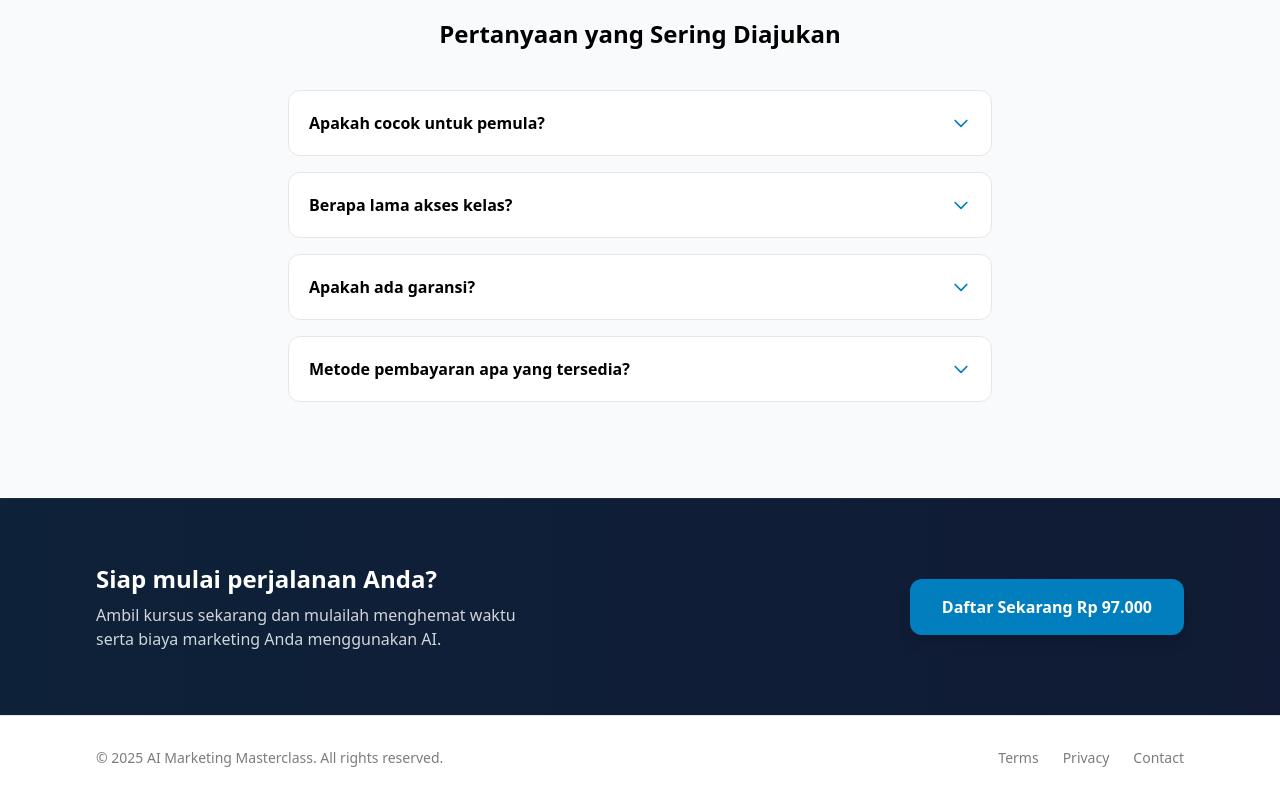
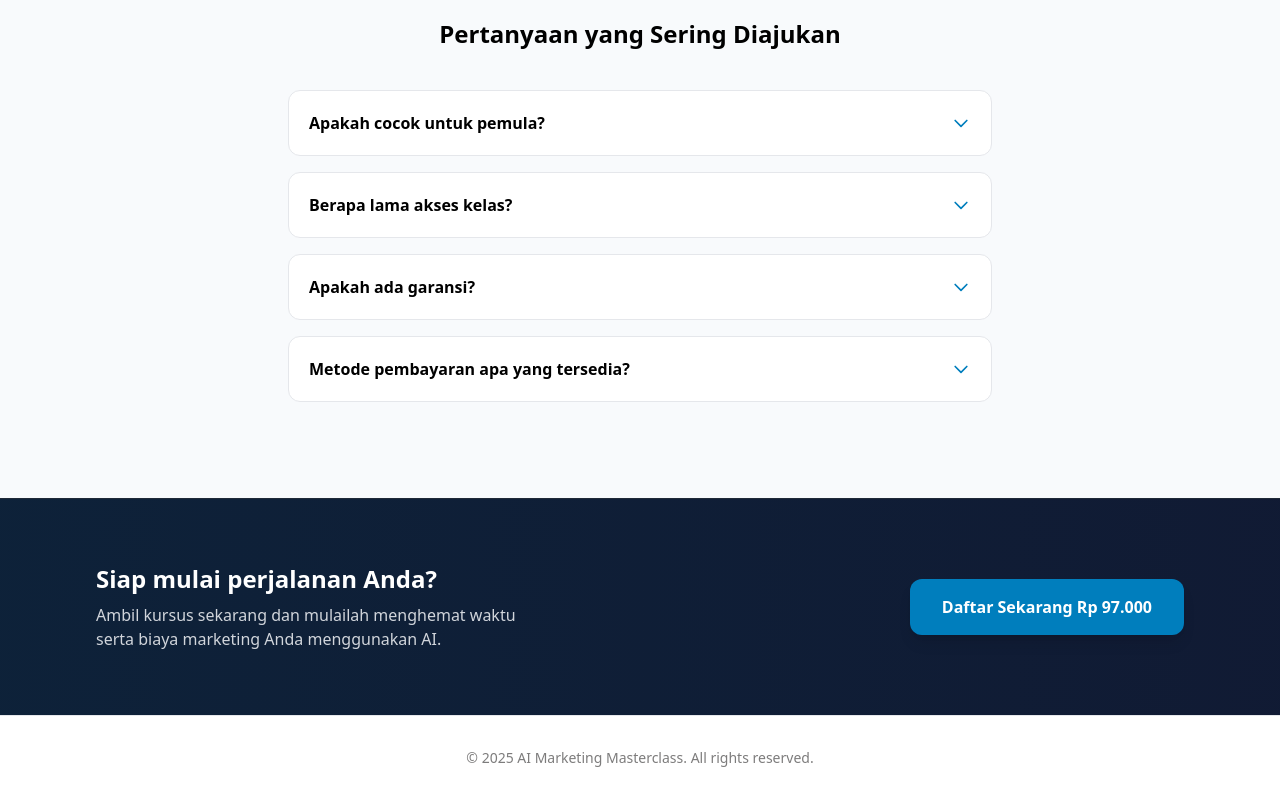
Before and after one commit to manasukadigital/AI-Marketing-Masterclass-v12122025, a React (Vite) app: page / in a window 1280 px wide. Shown: the part 4690-5490 px from the top of the page. Built offline with nearby package versions, Linux system fonts and the light colour scheme.

Commit message:
feat: Update payment methods and metadata
Reflects changes in accepted payment methods for the AI Marketing Masterclass and updates the application's name in metadata.

```diff
--- a/App.tsx
+++ b/App.tsx
@@ -585,7 +585,7 @@ export default function App() {
                 { q: "Apakah cocok untuk pemula?", a: "Sangat cocok. Modul disusun dari dasar pengenalan AI hingga praktik lanjutan, dilengkapi full demo langkah demi langkah." },
                 { q: "Berapa lama akses kelas?", a: "Akses seumur hidup (Lifetime). Anda bisa belajar kapan saja dan di mana saja. Update modul juga akan diberikan gratis." },
                 { q: "Apakah ada garansi?", a: "Ya, kami memberikan garansi pengembalian dana 7 hari jika materi dirasa tidak sesuai dengan ekspektasi Anda (syarat & ketentuan berlaku)." },
-                { q: "Metode pembayaran apa yang tersedia?", a: "Kami menerima transfer bank lokal (BCA, Mandiri, BNI, BRI) dan E-Wallet (OVO, GoPay, Dana) melalui payment gateway yang aman." }
+                { q: "Metode pembayaran apa yang tersedia?", a: "Kami menerima pembayaran melalui QRIS, Virtual Account (BCA, BNI, BRI, Mandiri, Permata), dan E-Wallet (LinkAja, Dana, ShopeePay)." }
             ].map((faq, i) => (
                 <details key={i} className="group bg-white rounded-xl border border-gray-200 overflow-hidden transition-all hover:border-[#007EBD]/50">
                     <summary className="flex items-center justify-between p-5 cursor-pointer font-semibold text-[#000000] select-none">
@@ -624,13 +624,8 @@ export default function App() {
 
         <footer className="bg-white border-t border-gray-200">
             <div className="max-w-6xl mx-auto px-4 sm:px-6 lg:px-8 py-8 text-sm text-[#272525]/60">
-                <div className="flex flex-col md:flex-row items-center justify-between gap-4">
+                <div className="flex flex-col md:flex-row items-center justify-center gap-4 text-center">
                     <div>© {new Date().getFullYear()} AI Marketing Masterclass. All rights reserved.</div>
-                    <div className="flex gap-6">
-                        <a href="#" className="hover:text-[#007EBD] transition-colors">Terms</a>
-                        <a href="#" className="hover:text-[#007EBD] transition-colors">Privacy</a>
-                        <a href="#" className="hover:text-[#007EBD] transition-colors">Contact</a>
-                    </div>
                 </div>
             </div>
         </footer>
--- a/metadata.json
+++ b/metadata.json
@@ -1,5 +1,5 @@
 {
-  "name": "AI Marketing Masterclass",
+  "name": "LP AI Marketing Masterclass",
   "description": "A comprehensive landing page for an AI Marketing Masterclass featuring course modules, pricing, and testimonials.",
   "requestFramePermissions": []
 }
```
